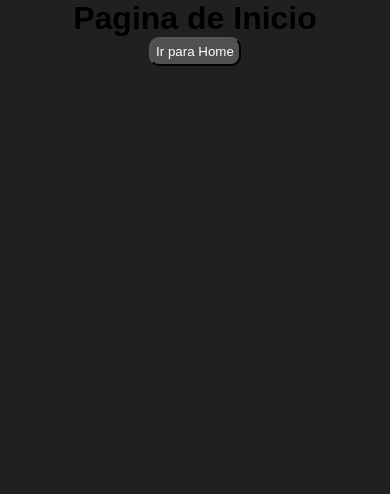
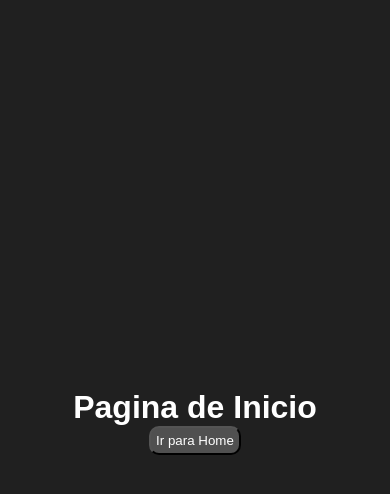
Before and after one commit to raphaeldemouradev/catalogo-filme, a React (Vite) app: page / in a window 390 px wide. Shown: the top 494 px of the page. Built offline with nearby package versions, Linux system fonts and the light colour scheme; no server answers.

Commit message:
Previa mobile

```diff
--- a/src/App.css
+++ b/src/App.css
@@ -1,8 +1,16 @@
 @charset "UTF-8";
 
-div {
+div.door {
+    display: flex;
+    align-items: center;
+    justify-content: center;
+    height: 100vh;
+}
+
+.door div {
     display: block;
     text-align: center;
+    color: white;
 }
 
 button.dft {
--- a/src/App.jsx
+++ b/src/App.jsx
@@ -8,9 +8,11 @@ function App() {
   }
 
   return (
-    <div>
-      <h1>Pagina de Inicio</h1>
-      <button className='dft' onClick={Navega}>Ir para Home</button>
+    <div className='door'>
+      <div>
+        <h1>Pagina de Inicio</h1>
+        <button className='dft' onClick={Navega}>Ir para Home</button>
+      </div>
     </div>
   )
 }
--- a/src/components/Model/Model.jsx
+++ b/src/components/Model/Model.jsx
@@ -19,8 +19,7 @@ function Model() {
           console.log(`Erro de HTTP: Status ${response.status}`);
         } else {
           const res = await response.json();
-          console.log(res.results.poster_path);
-          console.log(res.results);
+          //console.log(res.results);
 
           setDados(res.results);
         }
--- a/src/components/Navbar/Navbar.jsx
+++ b/src/components/Navbar/Navbar.jsx
@@ -4,11 +4,18 @@ import './StylesNavbar.css';
 
 function Navbar() {
     const funcNav = useNavigate()
+
     function Navega() {
         if (search == "") {
             alert("Erro de Busca")
         } else {
             funcNav(`/Search?query=${search}`)
+        }
+    }
+
+    const keyEnter = (event) => {
+        if (event.key === 'Enter') {
+            Navega();
         }
     }
 
@@ -25,8 +32,14 @@ function Navbar() {
                     placeholder='Search Movie'
                     value={search}
                     onChange={(event) => setSearch(event.target.value)}
+                    onKeyDown={keyEnter}
                 />
-                <span class="material-symbols-outlined" onClick={Navega} type='submit'>search</span>
+                <span
+                    className="material-symbols-outlined"
+                    onClick={Navega}
+                    type='submit'
+                    >search
+                </span>
             </div>
         </div>
     )
--- a/src/rotas/Detalhes/Detalhes.jsx
+++ b/src/rotas/Detalhes/Detalhes.jsx
@@ -28,8 +28,8 @@ function Detalhes() {
                 console.log(`Erro de HTTP: Status ${response.status}`);
             } else {
                 const res = await response.json();
+                //console.log(res);
 
-                console.log(res);
                 setDados(res);
             }
         };
@@ -41,7 +41,7 @@ function Detalhes() {
     return (
         <div>
             <header className='header-detalhes'>
-                <span class="material-symbols-outlined" onClick={Navega}>arrow_back</span>
+                <span className="material-symbols-outlined" onClick={Navega}>arrow_back</span>
                 <h2>LOGTV</h2>
             </header>
 
@@ -59,17 +59,17 @@ function Detalhes() {
 
                             <aside>
                                 <div>
-                                    <p><span class="material-symbols-outlined">star_rate_half</span>{Number(dados.vote_average).toFixed(1)}</p>
+                                    <p><span className="material-symbols-outlined">star_rate_half</span>{Number(dados.vote_average).toFixed(1)}</p>
                                 </div>
 
                                 <div>
                                     <p>
-                                        <span class="material-symbols-outlined">schedule</span>
+                                        <span className="material-symbols-outlined">schedule</span>
                                         {dados.runtime} min</p>
                                 </div>
 
                                 <div>
-                                    <p><span class="material-symbols-outlined">calendar_month</span>{parseFloat(dados.release_date)}</p>
+                                    <p><span className="material-symbols-outlined">calendar_month</span>{parseFloat(dados.release_date)}</p>
                                 </div>
                             </aside>
 
--- a/src/rotas/Detalhes/StylesDetalhes.css
+++ b/src/rotas/Detalhes/StylesDetalhes.css
@@ -26,7 +26,7 @@ img.img-detalhes {
 
 /* info */
 section.info-movie {
-    background-color: rgb(23, 0, 37);
+    background-color: #080a228c;
     color: white;
     padding: 10px;
 }
--- a/src/rotas/Home/Home.jsx
+++ b/src/rotas/Home/Home.jsx
@@ -16,8 +16,10 @@ function Home() {
           <Model />
         </div>
 
-        <h2>Home pag</h2>
-        <button onClick={Navega}>Voltar para Inicio</button>
+        <div className="voltar">
+          <h2>Home pag</h2>
+          <button onClick={Navega}>Voltar para Inicio</button>
+        </div>
     </div>
   )
 }
--- a/src/rotas/Home/StylesHome.css
+++ b/src/rotas/Home/StylesHome.css
@@ -5,6 +5,11 @@ div.contentHome {
     height: 100%;
 }
 
+div.voltar {
+    display: block;
+    text-align: center;
+}
+
 h2 {
     color: white;
 }
--- a/src/rotas/Search/Search.jsx
+++ b/src/rotas/Search/Search.jsx
@@ -29,8 +29,8 @@ function Search() {
           console.log(`Erro de HTTP: Status ${response.status}`);
         } else {
           const res = await response.json();
+          //console.log(res.results);
 
-          console.log(res.results);
           setDados(res.results);
         }
       };
@@ -42,7 +42,7 @@ function Search() {
     return (
         <div className='containerSearch'>
             <div className='searchNavbar'>
-                <span class="material-symbols-outlined" onClick={Navega}>arrow_back</span>
+                <span className="material-symbols-outlined" onClick={Navega}>arrow_back</span>
                 <Navbar />
             </div>
             <div className='contentSearch'>
```
